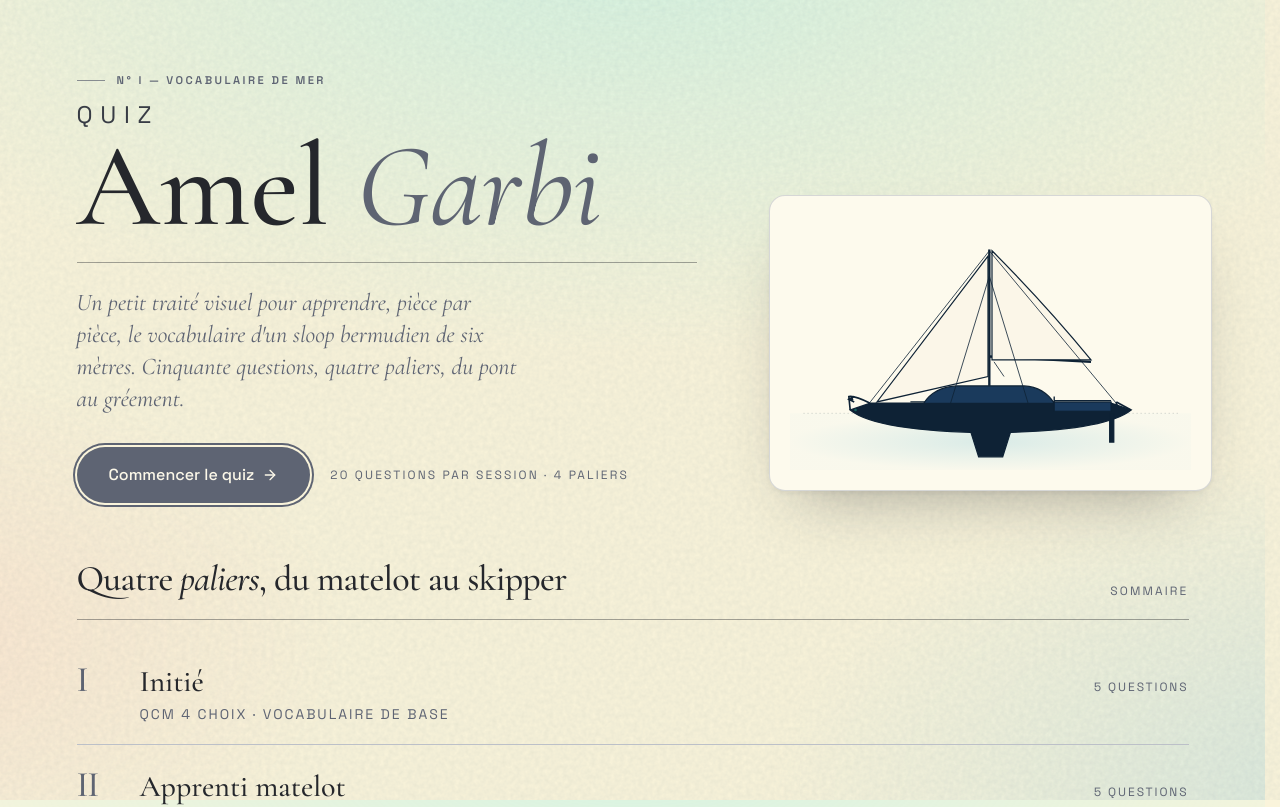
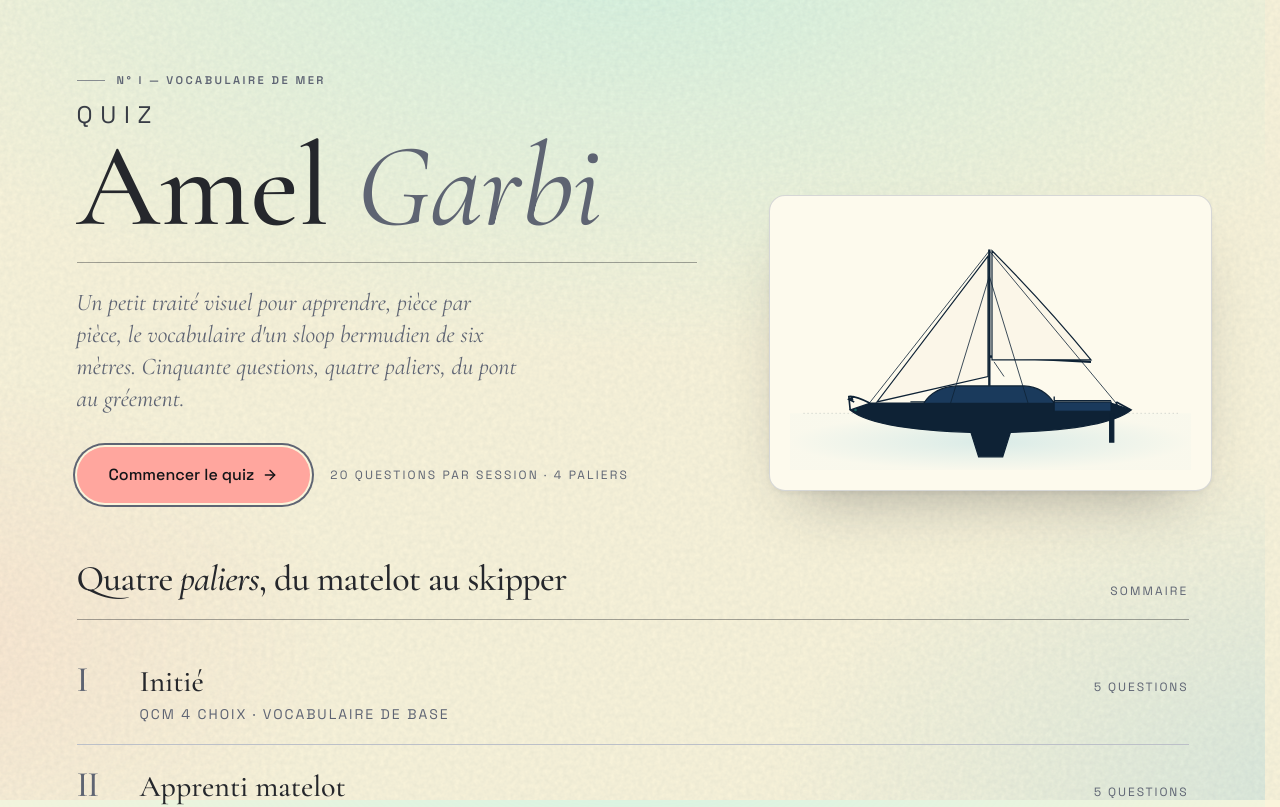
Before and after one commit to SamuelChauche/garbiquizz, a React (Vite) app: page / in a window 1280 px wide. Shown: the top 807 px of the page. Built offline with nearby package versions, Linux system fonts and the light colour scheme.

Commit message:
feat: commencer et question suivante en salmon, valider reste icy_aqua

```diff
--- a/src/components/Home.jsx
+++ b/src/components/Home.jsx
@@ -42,7 +42,7 @@
             de six mètres. Cinquante questions, quatre paliers, du pont au gréement.
           </p>
           <div className="flex flex-wrap items-center gap-5 pt-2">
-            <Button size="lg" onClick={onStart} autoFocus className="group">
+            <Button size="lg" variant="salmon" onClick={onStart} autoFocus className="group">
               Commencer le quiz
               <ArrowRight className="h-4 w-4 transition-transform group-hover:translate-x-1" />
             </Button>
--- a/src/components/Quiz.jsx
+++ b/src/components/Quiz.jsx
@@ -225,7 +225,7 @@
           ref={nextBtnRef}
           onClick={handleNext}
           size="lg"
-          variant="cta"
+          variant="salmon"
           className="w-full justify-center mt-2"
         >
           {isLast ? 'Voir le score' : 'Question suivante'}
--- a/src/components/ui/button.jsx
+++ b/src/components/ui/button.jsx
@@ -11,6 +11,8 @@
           'bg-primary text-primary-foreground shadow hover:bg-primary/90 hover:-translate-y-0.5 hover:shadow-lg',
         cta:
           'bg-icy_aqua-200 text-eggshell shadow hover:bg-icy_aqua-100 hover:-translate-y-0.5 hover:shadow-[0_10px_30px_-10px_rgba(27,145,121,0.55)]',
+        salmon:
+          'bg-powder_blush text-blue_slate-100 shadow hover:bg-powder_blush-400 hover:text-eggshell hover:-translate-y-0.5 hover:shadow-[0_12px_32px_-10px_rgba(255,90,75,0.55)]',
         secondary:
           'bg-secondary text-secondary-foreground shadow-sm hover:bg-secondary/80',
         outline:
```
